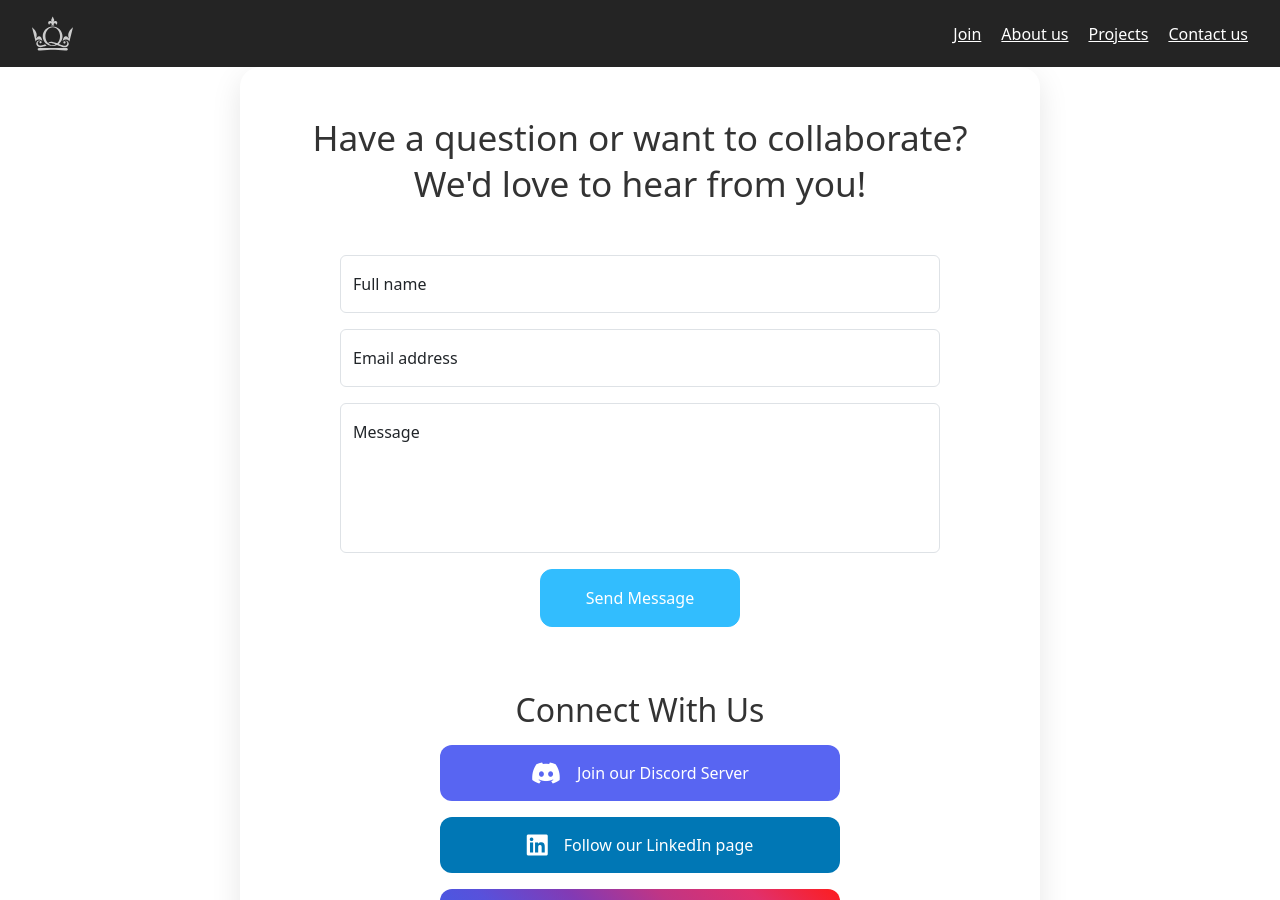
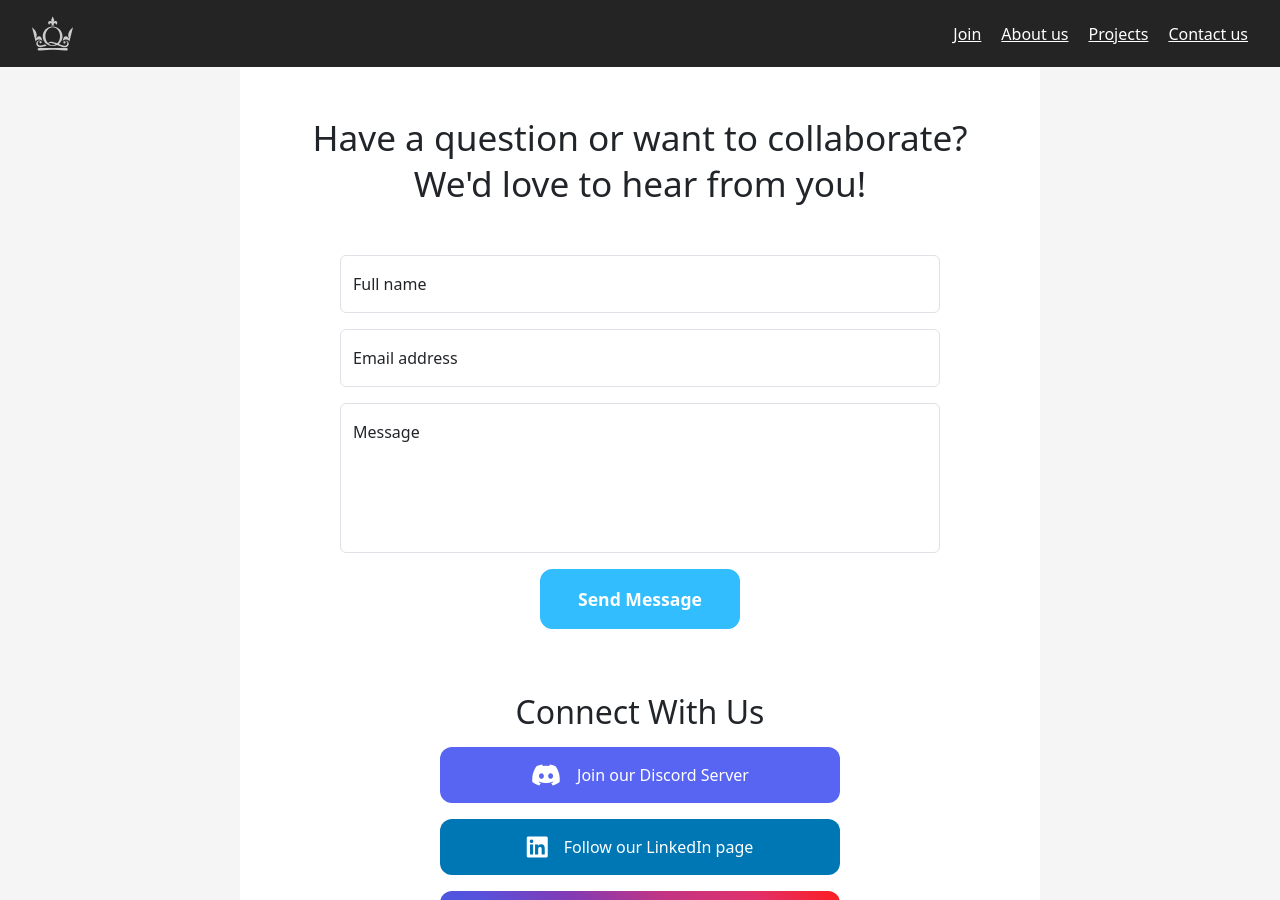
Before and after one commit to Queen-Mary-Electronics-Society/Queen-Mary-Electronics-Society.github.io, a Jekyll site: the page built from docs/contact.html, in a window 1280 px wide and 900 px high. Built offline with Jekyll 4.4.1, drawn with Linux system fonts in a browser that asks for light colours.

Commit message:
changing contact.html, moved contact.css into seperate file, changing the style for better consistency

```diff
--- a/docs/contact.html
+++ b/docs/contact.html
@@ -4,8 +4,9 @@
 ---
 
 <link href="https://cdn.jsdelivr.net/npm/bootstrap@5.3.2/dist/css/bootstrap.min.css" rel="stylesheet">
+<link rel="stylesheet" href="{{ 'styles/contact.css' | relative_url }}" />
 
-<div class="contact-content">
+<div class="content">
     <h1>Have a question or want to collaborate? We'd love to hear from you!</h1>
 
     <div class="contact-form-wrapper">
--- a/docs/styles/base.css
+++ b/docs/styles/base.css
@@ -13,6 +13,7 @@
   --text-color: #000;
   --text-bright: #fff;
   --background-color: #ffffff;
+  --background-alt-color: #f5f5f5;
   --dark: #242424;
   --black: #000;
 
@@ -34,7 +35,7 @@
 }
 
 /* Global Syle library*/
-.borded{
+.bordered{
   border: var(--black) 1px solid;
 }
 
@@ -740,183 +741,6 @@
   outline-offset: 2px;
 }
 
-/* Contact Page Styles */
-.contact-main {
-  min-height: calc(100vh - 60px - 300px);
-  background: linear-gradient(135deg, #f6f8fa 0%, #f1f4f8 100%);
-  display: flex;
-  align-items: center;
-  justify-content: center;
-  padding: 40px 20px;
-  margin-top: 60px;
-}
-
-.contact-content {
-  width: 100%;
-  max-width: 800px;
-  margin: 0 auto;
-  text-align: center;
-  background: white;
-  padding: 48px;
-  border-radius: 20px;
-  box-shadow: 0 10px 30px rgba(0, 0, 0, 0.1);
-}
-
-.contact-content h1 {
-  font-size: 35.2px;
-  color: #333;
-  margin-bottom: 48px;
-  line-height: 1.3;
-}
-
-.connect-section {
-  margin-bottom: 64px;
-  padding-bottom: 64px;
-  border-bottom: 1px solid #eef1f6;
-}
-
-.connect-section h2 {
-  font-size: 32px;
-  color: #333;
-  margin-bottom: 16px;
-}
-
-.connect-description {
-  color: #666;
-  font-size: 17.6px;
-  line-height: 1.6;
-}
-
-.contact-form-wrapper {
-  margin-bottom: 64px;
-}
-
-.contact-form {
-  max-width: 600px;
-  margin: 0 auto;
-}
-
-.submit-btn-wrapper {
-  display: flex;
-  justify-content: center;
-  margin-top: 32px;
-}
-
-.submit-btn {
-  width: auto !important;
-  min-width: 200px;
-  padding: 16px 32px !important;
-  background-color: var(--accent-color) !important;
-  border-color: var(--accent-color) !important;
-  font-size: 17.6px;
-  font-weight: 600;
-  border-radius: 12px !important;
-  transition: all 0.3s ease !important;
-}
-
-/* Bootstrap Form Customization */
-.form-floating > .form-control,
-.form-floating > .form-control-plaintext {
-  height: calc(56px + 2px);
-  line-height: 1.25;
-}
-
-.form-floating > textarea.form-control {
-  height: 150px !important;
-  resize: none;
-}
-
-.form-control:focus {
-  border-color: var(--accent-color);
-  box-shadow: 0 0 0 4px rgba(0, 166, 81, 0.25);
-}
-
-.submit-btn:hover:not(:disabled) {
-  background-color: #008c44 !important;
-  border-color: #008c44 !important;
-  transform: translateY(-2px);
-  box-shadow: 0 5px 15px rgba(0, 166, 81, 0.2);
-}
-
-.submit-btn:disabled {
-  opacity: 0.7;
-  cursor: not-allowed;
-}
-
-.social-links {
-  display: flex;
-  flex-direction: column;
-  gap: 16px;
-  max-width: 400px;
-  margin: 0 auto;
-}
-
-.social-link {
-  display: flex;
-  align-items: center;
-  justify-content: center;
-  gap: 16px;
-  padding: 16px;
-  border-radius: 12px;
-  color: white;
-  text-decoration: none;
-  font-weight: 500;
-  transition: all 0.3s ease;
-}
-
-.social-link:hover {
-  transform: translateY(-2px);
-  box-shadow: 0 5px 15px rgba(0, 0, 0, 0.1);
-}
-
-.social-link i {
-  font-size: 24px;
-}
-
-.social-link:nth-child(1) {
-  background: #5865f2;
-}
-
-.social-link:nth-child(2) {
-  background: #0077b5;
-}
-
-.social-link:nth-child(3) {
-  background: linear-gradient(
-    45deg,
-    #405de6,
-    #5851db,
-    #833ab4,
-    #c13584,
-    #e1306c,
-    #fd1d1d
-  );
-}
-
-.social-link:nth-child(4) {
-  background: #333;
-}
-
-@media (max-width: 768px) {
-  .contact-main {
-    padding: 20px;
-    min-height: auto;
-  }
-
-  .contact-content {
-    padding: 32px;
-  }
-
-  .contact-content h1 {
-    font-size: 28.8px;
-  }
-
-  .connect-section {
-    margin-top: 48px;
-    padding-top: 48px;
-  }
-}
-
 /* Team Section Styles */
 .team-section {
   padding: 32px;
--- /dev/null
+++ b/docs/styles/contact.css
@@ -0,0 +1,163 @@
+.site-content{
+    background-color: var(--background-alt-color);
+}
+
+.content {
+  width: 100%;
+  max-width: 800px;
+  margin: 0 auto;
+  text-align: center;
+  background: white;
+  padding: 48px;
+}
+
+footer {
+  margin-top: 0px;
+}
+
+.content h1 {
+  font-size: 35.2px;
+  margin-bottom: 48px;
+  line-height: 1.3;
+}
+
+.content h2 {
+  font-size: 32px;
+  margin-bottom: 16px;
+}
+
+.connect-description {
+  color: #666;
+  font-size: 17.6px;
+  line-height: 1.6;
+}
+
+.contact-form-wrapper {
+  margin-bottom: 64px;
+}
+
+.contact-form {
+  max-width: 600px;
+  margin: 0 auto;
+}
+
+.submit-btn-wrapper {
+  display: flex;
+  justify-content: center;
+  margin-top: 32px;
+}
+
+.submit-btn {
+  width: auto !important;
+  min-width: 200px;
+  padding: 16px 32px !important;
+  background-color: var(--accent-color) !important;
+  border-color: var(--accent-color) !important;
+  font-size: 17.6px;
+  font-weight: 600;
+  border-radius: 12px !important;
+  transition: all 0.3s ease !important;
+}
+
+/* Bootstrap Form Customization */
+.form-floating > .form-control,
+.form-floating > .form-control-plaintext {
+  height: calc(56px + 2px);
+  line-height: 1.25;
+}
+
+.form-floating > textarea.form-control {
+  height: 150px !important;
+  resize: none;
+}
+
+.form-control:focus {
+  border-color: var(--accent-color);
+  box-shadow: 0 0 0 4px rgba(0, 166, 81, 0.25);
+}
+
+.submit-btn:hover:not(:disabled) {
+  background-color: #008c44 !important;
+  border-color: #008c44 !important;
+  transform: translateY(-2px);
+  box-shadow: 0 5px 15px rgba(0, 166, 81, 0.2);
+}
+
+.submit-btn:disabled {
+  opacity: 0.7;
+  cursor: not-allowed;
+}
+
+.social-links {
+  display: flex;
+  flex-direction: column;
+  gap: 16px;
+  max-width: 400px;
+  margin: 0 auto;
+}
+
+.social-link {
+  display: flex;
+  align-items: center;
+  justify-content: center;
+  gap: 16px;
+  padding: 16px;
+  border-radius: 12px;
+  color: white;
+  text-decoration: none;
+  font-weight: 500;
+  transition: all 0.3s ease;
+}
+
+.social-link:hover {
+  transform: translateY(-2px);
+  box-shadow: 0 5px 15px rgba(0, 0, 0, 0.1);
+}
+
+.social-link i {
+  font-size: 24px;
+}
+
+.social-link:nth-child(1) {
+  background: #5865f2;
+}
+
+.social-link:nth-child(2) {
+  background: #0077b5;
+}
+
+.social-link:nth-child(3) {
+  background: linear-gradient(
+    45deg,
+    #405de6,
+    #5851db,
+    #833ab4,
+    #c13584,
+    #e1306c,
+    #fd1d1d
+  );
+}
+
+.social-link:nth-child(4) {
+  background: #333;
+}
+
+@media (max-width: 768px) {
+  .contact-main {
+    padding: 20px;
+    min-height: auto;
+  }
+
+  .contact-content {
+    padding: 32px;
+  }
+
+  .contact-content h1 {
+    font-size: 28.8px;
+  }
+
+  .connect-section {
+    margin-top: 48px;
+    padding-top: 48px;
+  }
+}
--- a/docs/styles/index.css
+++ b/docs/styles/index.css
@@ -67,7 +67,7 @@
 
 /* Projects Section */
 .projects {
-  background-color: #f5f5f5;
+  background-color: var(--background-alt-color);
   overflow: hidden;
 }
 
@@ -177,7 +177,7 @@
 /* Sponsors Section */
 .sponsors {
   padding: 80px 32px;
-  background-color: #f5f5f5;
+  background-color: var(--background-alt-color);
 }
 
 .sponsor-grid {
--- a/docs/team/2024-2025/index.html
+++ b/docs/team/2024-2025/index.html
@@ -4,7 +4,7 @@
     <meta charset="UTF-8">
     <meta name="viewport" content="width=device-width, initial-scale=1.0">
     <title>Our 2024/2025 Committee - QMES</title>
-    <link rel="stylesheet" href="../../styles.css">
+    <link rel="stylesheet" href="/styles/base.css">
     <link rel="stylesheet" href="https://cdnjs.cloudflare.com/ajax/libs/font-awesome/6.5.1/css/all.min.css">
 </head>
 <body>
```
Also changed, not shown: docs/index.html (+48 -40 lines), docs/js/projects.js (deleted, +0 -77 lines).
